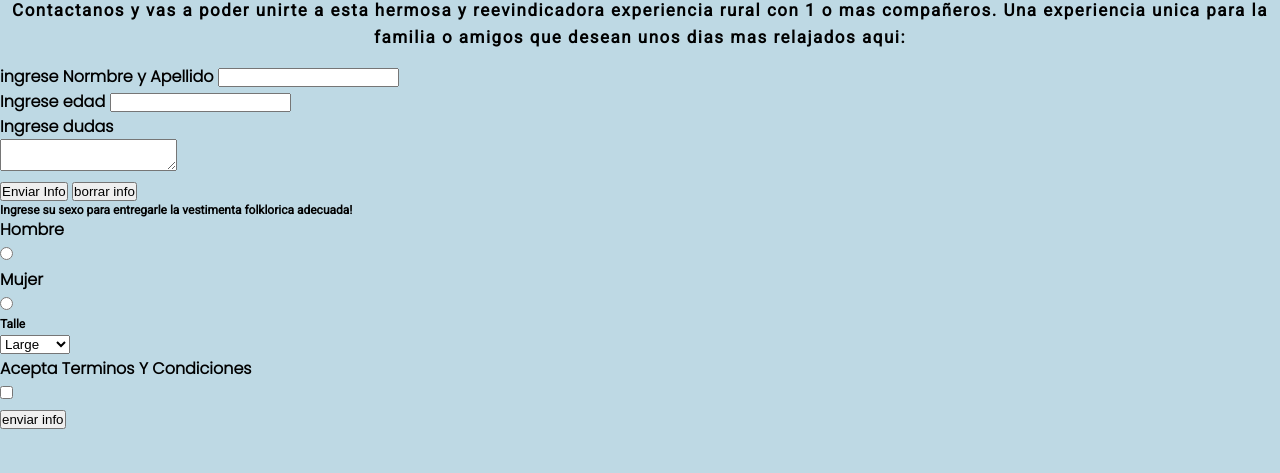
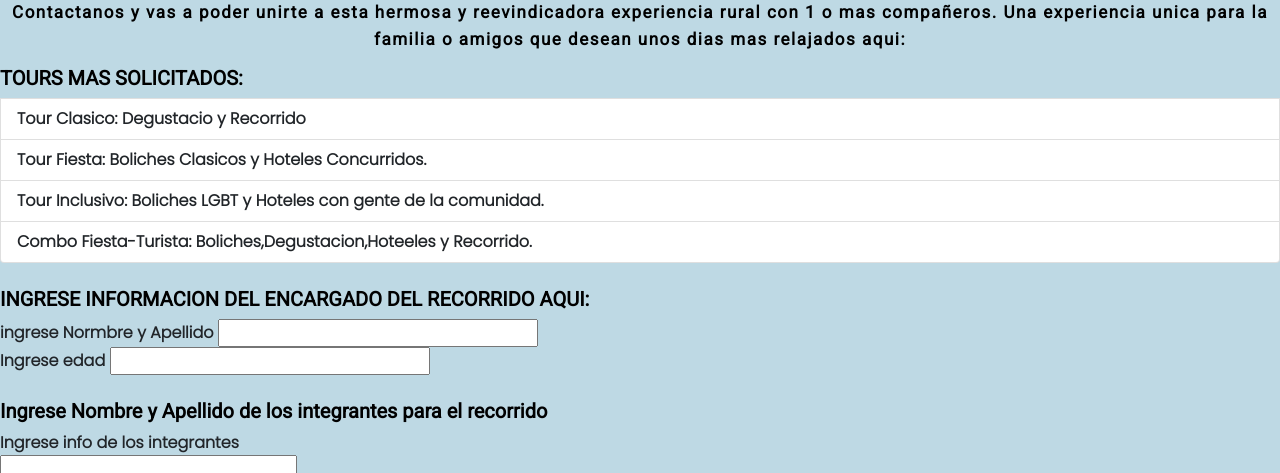
Before and after one commit to alejandroAguiarr/Sass-completo, a plain HTML site: page sections/contactanos.html in a window 1280 px wide. Shown: the part 226-699 px from the top of the page. Drawn offline with nearby package versions, Linux system fonts and the light colour scheme.

Commit message:
sass-y-ceo

```diff
--- a/sass/_contactos.scss
+++ b/sass/_contactos.scss
@@ -7,3 +7,16 @@
   .talle {
     text-align: left;
   }
+
+
+  $generos: (
+    Hombre: blue,
+    Muejer: beige,
+    Otro: pink,
+  );
+  @each $var, $color in list {
+    .maps#{$var}{
+      color: $color;
+    }
+
+  }
--- a/sass/_inicio.scss
+++ b/sass/_inicio.scss
@@ -11,6 +11,24 @@
     margin: 3px 3px 3px 3px;
 
   }
+  .hache3inicio{
+    @extend .hacheunoinicio;
+    font-family: $fuentebarlow;
+  }
+
+  @mixin topicos ($width, $height){
+    height: $height;
+    width: $width;
+  }
+
+ .topicosani1 .topicosani2 {
+  @include topicos(10px, 10px);
+  background-color: blueviolet;
+  padding: 10em;
+ }
+
+
+
 
   .grillamadre {
     display: grid;
--- a/sections/contactanos.html
+++ b/sections/contactanos.html
@@ -1,4 +1,6 @@
 <!DOCTYPE html>
+<html lang="en">
+
     <html lang="en">
 
         <head>
@@ -6,14 +8,18 @@
             <meta http-equiv="X-UA-Compatible" content="IE=edge">
             <meta name="viewport" content="width=device-width, initial-scale=1.0">
             <link rel="shortcut icon" href="../foticos/iconos/tango.png" type="image/x-icon">
+            <link href="https://cdn.jsdelivr.net/npm/bootstrap@5.1.3/dist/css/bootstrap.min.css" rel="stylesheet"
+                integrity="sha384-1BmE4kWBq78iYhFldvKuhfTAU6auU8tT94WrHftjDbrCEXSU1oBoqyl2QvZ6jIW3"
+                crossorigin="anonymous">
             <link rel="stylesheet" href="../css/operaciones.css">
-    <title>Contactos</title>
-    <meta name="description" content=" Para registrarte a vos y a tus amigos en los recorridos es primordial insertar tu informacion aqui,muchas gracias ">
+            <title>Covid19</title>
+            <meta name="description"
+             content=" Debido a la pandemia que no azoto hace 2 años debemos informarles los protocolos para los extranjeros y no,aqui podras encontrar diversos centros de testeo y tips para cuidarte durante los fantasticos recorriodos">
             <meta name="author" content="@nicolasaguiar109@gmail.com">
             <meta name="copyright" content=" aguiar95_ ">
             <meta property="og:title" content="paginacoder">
             <meta property="og:description" content="pagina para el proyecto coder">
-    <meta property="og:img" content="" >
+            <meta property="og:img" content="">
             <meta property="og:url" content="">
             <meta property="og:locale" content="es_Es">
         </head>
@@ -44,13 +50,25 @@
                     </ul>
                 </nav>
             </header>
+
+
             <section>
                 <h1>Unite Al Grupo</h1>
-        <p>
+                <p class="maps">
                     Contactanos y vas a poder unirte a esta hermosa y reevindicadora
                     experiencia rural con 1 o mas compañeros.
                     Una experiencia unica para la familia o amigos que desean unos dias mas relajados aqui:
                     <article>
+
+                        <div class="list-group">
+                          <h3 class="hachetrescontactos">TOURS MAS SOLICITADOS:</h3>
+                            <a href="#" class="list-group-item list-group-item-action">Tour Clasico: Degustacio y Recorrido</a>
+                            <a href="#" class="list-group-item list-group-item-action">Tour Fiesta: Boliches Clasicos y Hoteles Concurridos.</a>
+                            <a href="#" class="list-group-item list-group-item-action">Tour Inclusivo: Boliches LGBT y Hoteles con gente de la comunidad.</a>
+                            <a class="list-group-item list-group-item-action">Combo Fiesta-Turista: Boliches,Degustacion,Hoteeles y Recorrido.</a>
+                        </div>
+                        <br>
+                        <h3 class="hachetrescontactos">INGRESE INFORMACION DEL ENCARGADO DEL RECORRIDO AQUI:</h3>
                         <form>
                             <label for="nombre_apeliido">ingrese Normbre y Apellido</label>
                             <input type="text" name="nombre y apellido" />
@@ -58,26 +76,26 @@
                             <label for="edad">Ingrese edad</label>
                             <input type="number" name="edad">
                             <br>
-                    <label for="observaciones">Ingrese dudas</label>
+                            <br>
+                            <h3 class="hachetrescontactos">Ingrese Nombre y Apellido de los integrantes para el recorrido</h3>
+                            <label for="observaciones">Ingrese info de los integrantes</label>
                             <br>
                             <textarea type="text" name="observaciones"></textarea>
                             <br>
 
                             <input type="submit" value="Enviar Info">
                             <input type="reset" value="borrar info">
-
-                    <h4 class="talle">Ingrese su sexo para entregarle la vestimenta folklorica adecuada!</h4>
+                            <br>
+                            <br>
+                            <h4 class="talle">Ingrese su genero para hacer mas llevadero su recorrido (opcional)</h4>
                             <div>Hombre</div>
                             <input type="radio" name="sexo" value="hombre">
                             <div>Mujer</div>
                             <input type="radio" name="sexo" value="mujer">
+                            <div >Otro</div>
+                            <input type="radio" name="sexo" value="otro">
                             <br>
-                    <h4 class="talle">Talle</h4>
-                    <select name="talles">
-                        <option value="L">Large</option>
-                        <option value="M">Medium</option>
-                        <option value="S">Small</option>
-                    </select>
+
 
                             <div>Acepta Terminos Y Condiciones</div>
                             <input type="checkbox" name="acepta" value="1">
@@ -101,6 +119,7 @@
                     <h4>nicolasaguiar109@gmail.com</h4>
 
                 </footer>
+                <script src="https://cdn.jsdelivr.net/npm/bootstrap@5.1.3/dist/js/bootstrap.bundle.min.js" integrity="sha384-ka7Sk0Gln4gmtz2MlQnikT1wXgYsOg+OMhuP+IlRH9sENBO0LRn5q+8nbTov4+1p" crossorigin="anonymous"></script>
             </section>
             </body>
 
```
Also changed, not shown: index.html (+1 -1 lines), css/operaciones.css, 1 other file. Lines whose indentation alone changed are shown as unchanged.
